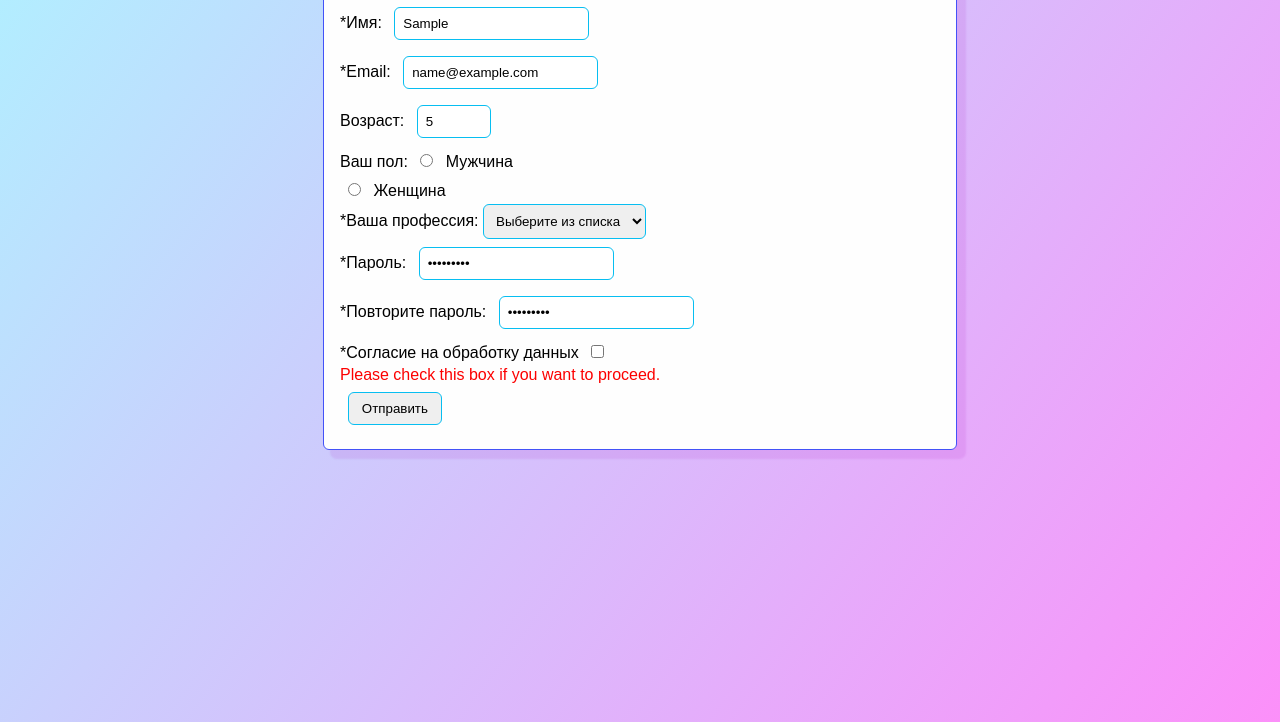
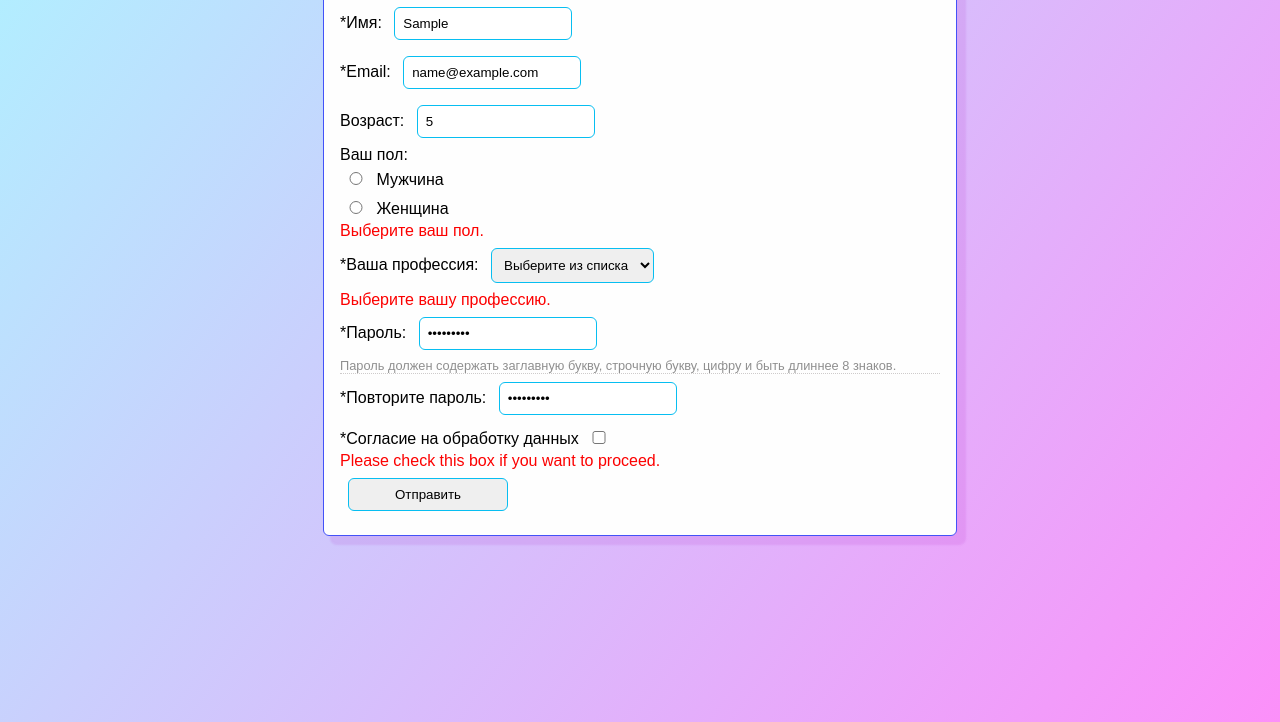
Before and after one commit to EkaterinaPashina/RegistrationForm, a plain HTML site: page index.html in a window 1280 px wide. Both pictures are taken after typing "Sample", "name@example.com", "5", "Sample123", "Sample123" into the empty fields and a click on the input "Отправить". Shown: the part 110-832 px from the top of the page. Drawn offline with Linux system fonts and the light colour scheme.

Commit message:
added pattern, functions

```diff
--- a/index.html
+++ b/index.html
@@ -26,14 +26,14 @@
                 max="100">
             <span class="error-message error" id="age-error"></span>
 
-            <label for="sex" class="sexLabel">Ваш пол:</label>
+            <label for="sex" class="sexLabel">Ваш пол:</label><br>
             <input type="radio" name="sex" id="man" value="man" class="sex input">
             <label for="man">Мужчина</label>
             <span class="error-message error" id="man-error"></span>
             <input type="radio" name="sex" id="woman" value="woman" class="sex input">
             <label for="woman">Женщина</label>
             <span class="error-message error" id="woman-error"></span>
-            <!--<span class="error-message error" id="sex-error"></span>-->
+            <span class="error-message error" id="sex-error"></span>
 
             <label for="profession" class="professionLabel">*Ваша профессия:</label>
             <select id="profession" name="profession" class="profession" placeholder="Выберете вашу профессию" required>
@@ -47,15 +47,16 @@
             </select>
             <span class="error-message error" id="profession-error"></span>
 
-            <label for="passwordLabel">*Пароль:</label>
+            <label for="password" class="passwordLabel">*Пароль:</label>
             <input type="password" id="password" class="password input" placeholder="Введите ваш пароль" minlength="8"
-                pattern="/^(?=.*[a-z])(?=.*[A-Z])(?=.*\d)(?=.*[!@#$%^&*()])[A-Za-z\d!@#$%^&*()]{8}$/" required>
+                pattern="^(?=.*\d)(?=.*[a-z])(?=.*[A-Z])(?!.*\s).*$" required>
+            <p class="help">Пароль должен содержать заглавную букву, строчную букву, цифру и быть длиннее 8 знаков.</p>
             <span class="error-message error" id="password-error"></span>
 
-            <label for="passwordRepeatLabel">*Повторите пароль:</label>
-            <input type="password" id="passwordRepeat" class="passwordRepeat input" placeholder="Введите ваш пароль"
-                minlength="8" pattern="/^(?=.*[a-z])(?=.*[A-Z])(?=.*\d)(?=.*[!@#$%^&*()])[A-Za-z\d!@#$%^&*()]{8}$/"
-                required>
+
+            <label for="passwordRepeat" class="passwordRepeatLabel">*Повторите пароль:</label>
+            <input type="password" id="passwordRepeat" class="passwordRepeat input" placeholder="Повторите ваш пароль"
+                minlength="8" pattern="^(?=.*\d)(?=.*[a-z])(?=.*[A-Z])(?!.*\s).*$" required>
             <span class="error-message error" id="passwordRepeat-error"></span>
 
             <label for="checkbox">*Согласие на обработку данных</label>
--- a/js.js
+++ b/js.js
@@ -1,16 +1,55 @@
 const form = document.forms.user;
+
+function checkCheckbox() {
+    const manCB = document.getElementById("man");
+    const womanCB = document.getElementById("woman");
+    if (!manCB.checked && !womanCB.checked) {
+        document.getElementById("sex-error").innerText = "Выберите ваш пол.";
+    } else {
+        console.log(user[3].value);
+    }
+};
+
+const select = document.querySelector('select');
+
+function checkSelect() {
+    if (select.value === "") {
+        document.getElementById("profession-error").innerText = "Выберите вашу профессию.";
+    } else {
+        console.log(select.value);
+    }
+};
+
+const age = document.getElementById('age');
+
+function checkAge() {
+    if (age.value.length === 0) {
+        document.getElementById("age-error").innerText = "Введите ваш возраст.";
+    }
+};
+
+const password = document.getElementById('password');
+const passwordRepeat = document.getElementById('passwordRepeat');
+
+function checkPasswords() {
+    if (password.value === passwordRepeat.value) {
+        console.log(password.value);
+    } else {
+        document.getElementById("passwordRepeat-error").innerText = "Пароли не совпадают.";
+    }
+}
+
 let inputs = document.querySelectorAll("input");
-let selects = document.querySelectorAll("select");
 
 form.addEventListener('submit', function (event) {
     event.preventDefault();
+    checkCheckbox();
+    checkSelect();
+    checkAge();
+    checkPasswords();
+
     for (let input of inputs) {
-        let inputid = input.id;
-        document.getElementById(`${inputid}-error`).innerText = input.validationMessage;
+        let inputId = input.id;
+        document.getElementById(`${inputId}-error`).innerText = input.validationMessage;
     }
-    for (select of selects) {
-        let selectid = select.id;
-        document.getElementById(`${selectid}-error`).innerText = select.validationMessage;
-    }
-
 });
--- a/styles.css
+++ b/styles.css
@@ -25,10 +25,16 @@ select {
     padding: 0.5rem;
     border: 1px rgb(7, 190, 241) solid;
     border-radius: 6px;
+    margin: 0.5rem;
 }
 
 .input {
-    margin: 0.5rem;
+    width: 10rem;
+}
+
+.sex,
+#checkbox {
+    width: 1rem;
 }
 
 .submit {
@@ -42,3 +48,10 @@ span {
 .error {
     color: rgb(252, 1, 1);
 }
+
+.help {
+    color: rgb(143, 143, 143);
+    margin: 0;
+    font-size: 0.8rem;
+    border-bottom: 1px dotted rgb(206, 203, 203);
+}
```
